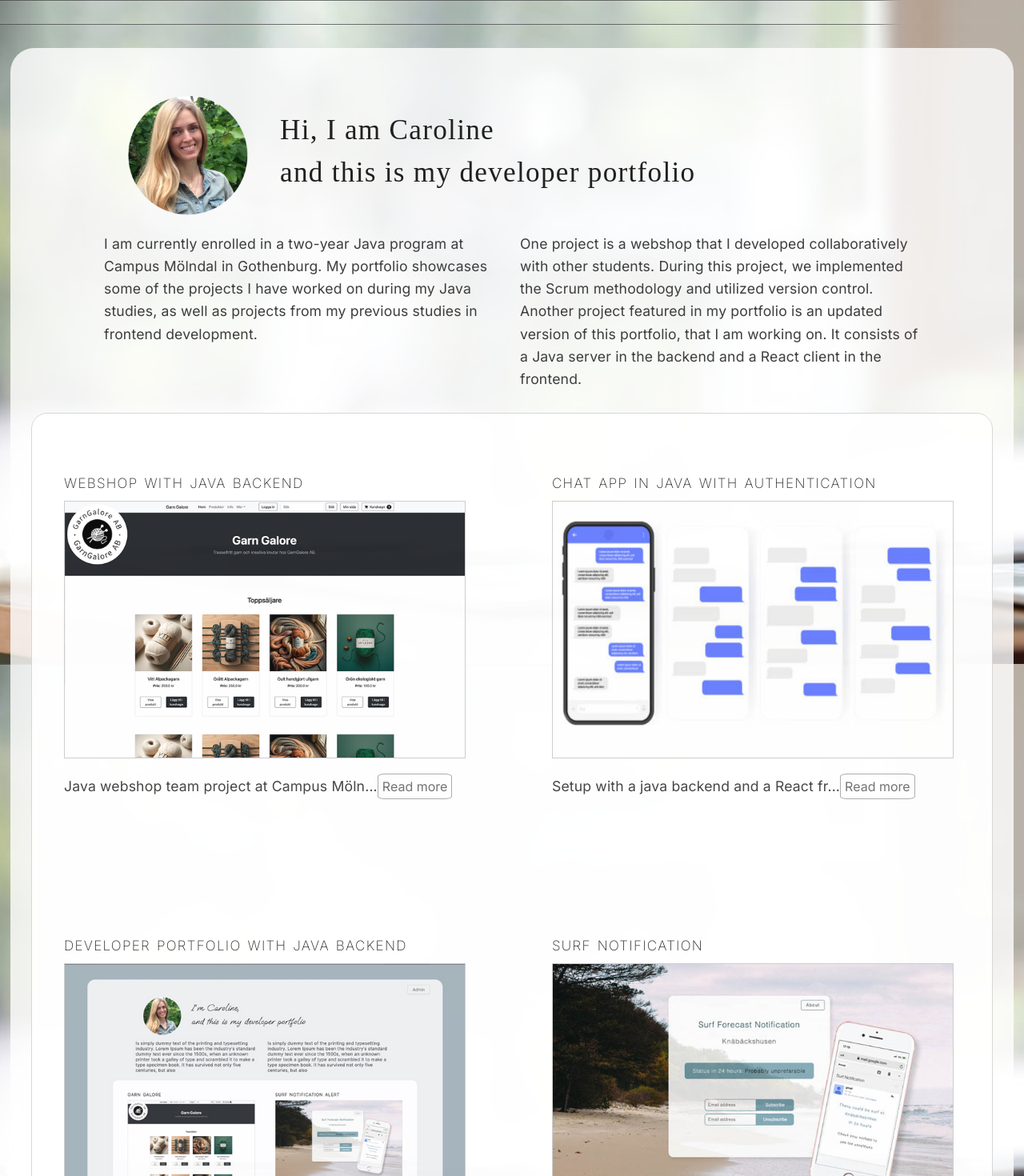
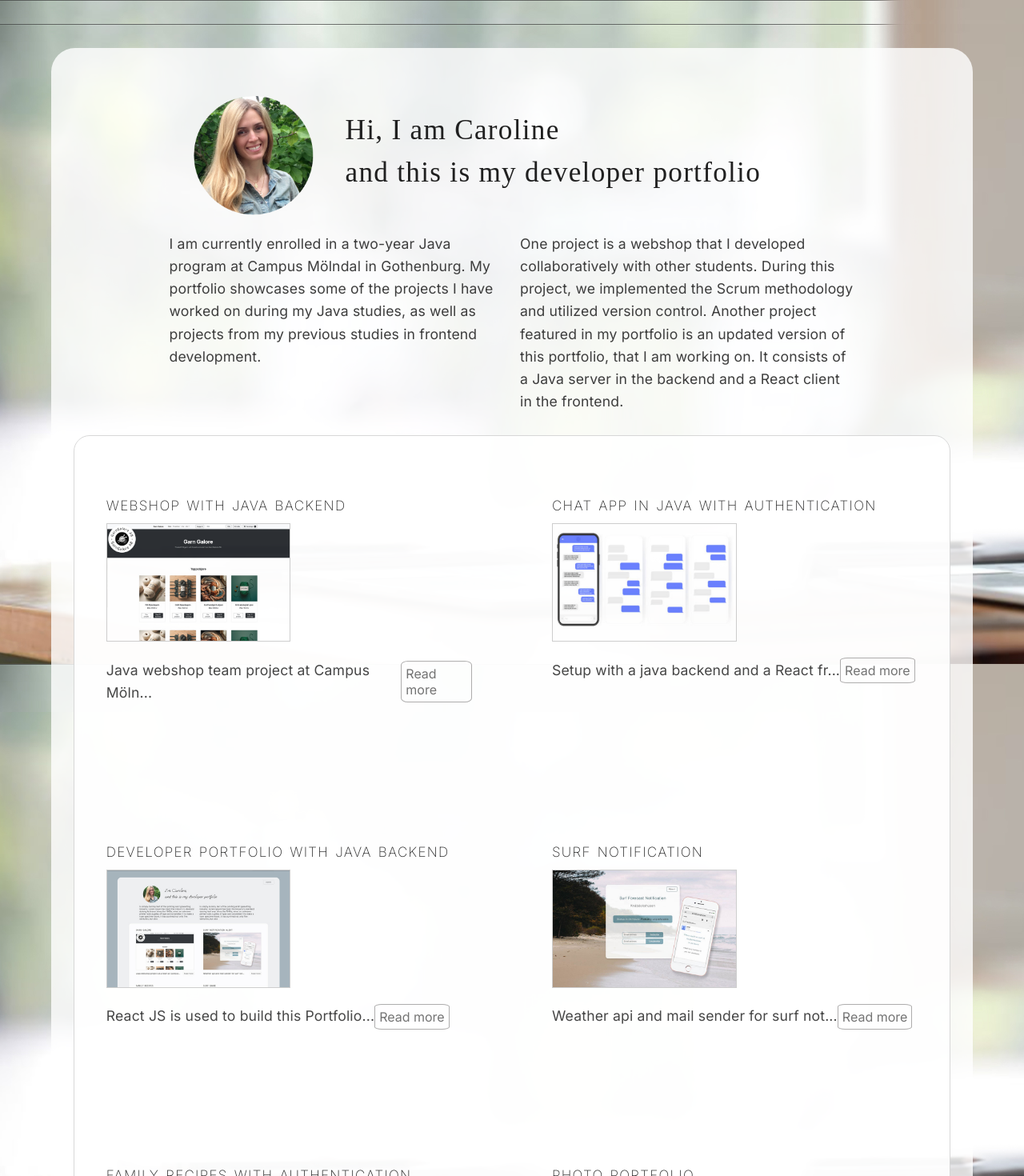
Before and after one commit to bycaroline/React_DeveloperPortfolio, a React (Create React App) app: page / in a window 1280 px wide. Shown: the top 1470 px of the page at 80% size. Built offline with nearby package versions, Linux system fonts and the light colour scheme; a web font is replaced by a local one.

Commit message:
Update styles.module.css

```diff
--- a/src/css/styles.module.css
+++ b/src/css/styles.module.css
@@ -96,7 +96,7 @@ button {
     background-color: rgba(255, 255, 255, 0.8);
     display: flex;
     flex-direction: column;
-    width: 98%;
+    width: 90%;
     max-width: 1400px;
     position: relative;
     margin: auto;
@@ -107,7 +107,7 @@ button {
 
 /* Text Intro */
 .wrapperTextIntro {
-    width: 1200px;
+    width: 90%;
 }
 
 /* Paragraph Wrappers */
@@ -154,7 +154,7 @@ button {
     /* Creates two equal-width columns */
     gap: 20px;
     /* Adjust the gap between columns as needed */
-    width: 1200px;
+    width: 95%;
     justify-content: center;
     /* Centers the grid within the wrapper */
 }
@@ -171,7 +171,7 @@ button {
 }
 
 .projectCard img {
-    width: 500px;
+    width: 50%;
     height: auto;
     border: 0.2px solid #ccc;
 }
```
